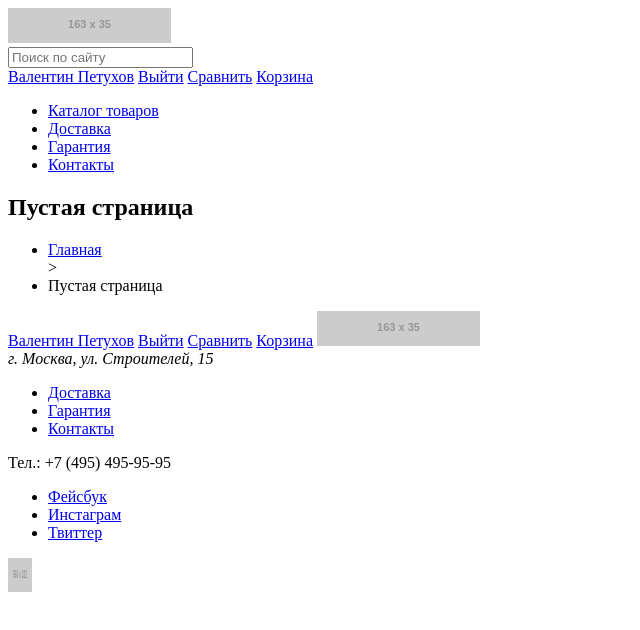
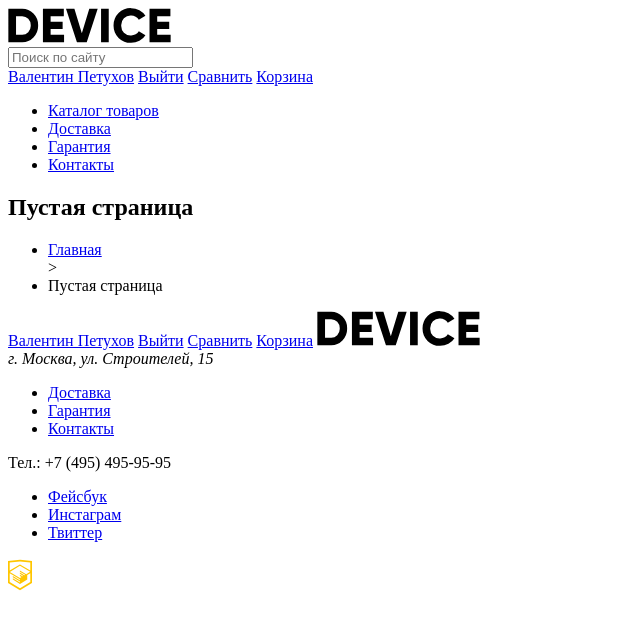
Before and after one commit to kostyadevman/1476133-device-28, a plain HTML site: page blank.html in a window 1280 px wide. Shown: the whole page, without its empty margins (0-640 px from the left). Drawn offline with Linux system fonts and the light colour scheme; placeholder pictures from the web are drawn by us.

Commit message:
Add some content images

```diff
--- a/blank.html
+++ b/blank.html
@@ -7,7 +7,7 @@
   <body>
     <header>
       <a href="index.html">
-        <img src="https://via.placeholder.com/163x35"
+        <img src="img/logo-device.svg"
              width="163"
              height="35"
              alt="Логотип">
@@ -45,7 +45,7 @@
       <a href="blank.html">Cравнить</a>
       <a href="blank.html">Корзина</a>
       <a href="index.html">
-        <img src="https://via.placeholder.com/163x35"
+        <img src="img/logo-device.svg"
              width="163"
              height="35"
              alt="Логотип">
@@ -75,7 +75,7 @@
         </li>
       </ul>
       <a href="https://htmlacademy.ru/">
-        <img src="https://via.placeholder.com/560x222"
+        <img src="img/logo-html.svg"
            width="24"
            height="34"
            alt="HTML Academy">
```
Also changed, not shown: catalog.html (+3 -3 lines), index.html (+1 -1 lines).
